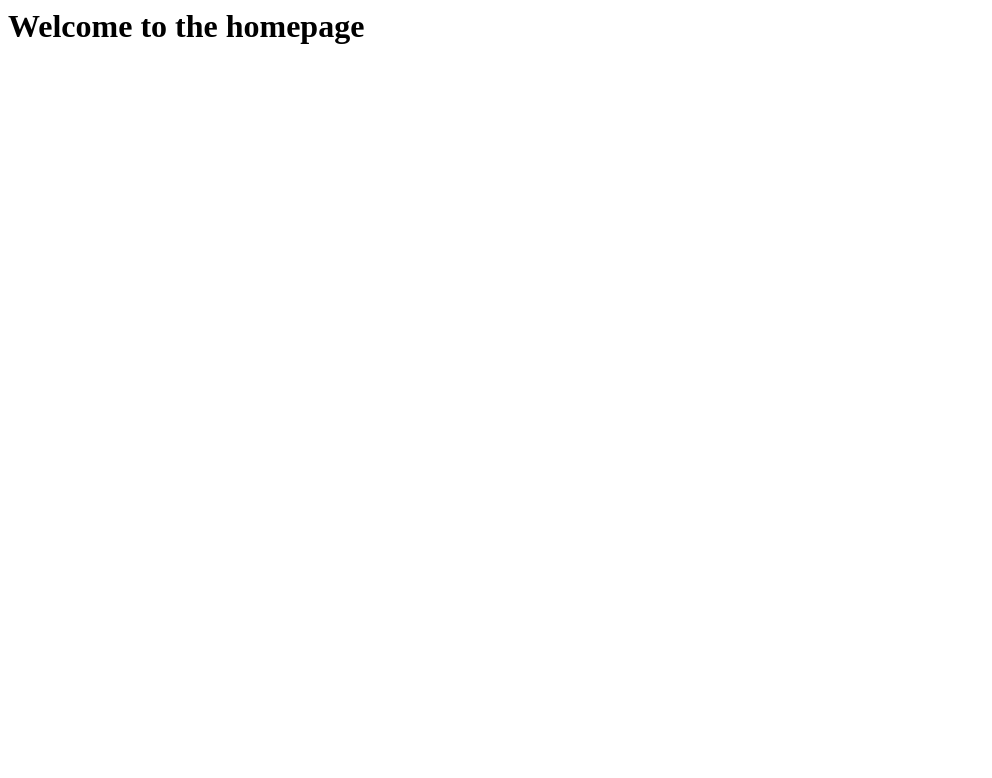
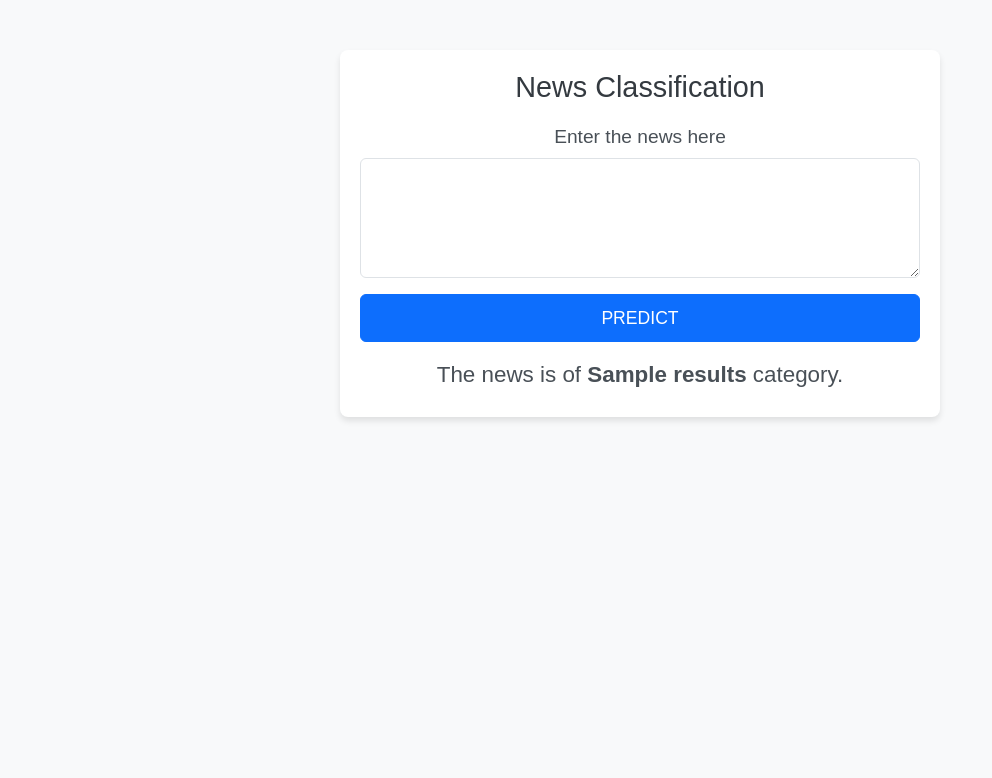
Before and after one commit to Rgarlay/News_Classification, a Flask app: template templates/index.html in a window 1280 px wide. Shown: the top 778 px of the page, without its empty margins (0-992 px from the left). Run offline with Flask 3, Linux system fonts and the light colour scheme; the template is opened without the code that fills it: most values are stand-ins (such as "Sample title", 1, 10 or a date in 2020); some libraries are stand-ins or nearby versions.

Commit message:
Update index.html

```diff
--- a/templates/index.html
+++ b/templates/index.html
@@ -1 +1,79 @@
-<h1>Welcome to the homepage</h1>
+<!DOCTYPE html>
+<html lang="en">
+
+<head>
+    <meta charset="UTF-8">
+    <meta name="viewport" content="width=device-width, initial-scale=1.0">
+    <title>News Classification</title>
+    <link rel="stylesheet" href="path/to/bootstrap.css">
+    <style>
+        body {
+            background-color: #f8f9fa;
+            font-family: Arial, sans-serif;
+        }
+
+        .login {
+            max-width: 600px;
+            margin: 50px auto;
+            background: #ffffff;
+            padding: 20px;
+            border-radius: 8px;
+            box-shadow: 0 4px 6px rgba(0, 0, 0, 0.1);
+        }
+
+        h1 {
+            font-size: 1.8rem;
+            margin-bottom: 20px;
+            text-align: center;
+            color: #343a40;
+        }
+
+        h2 {
+            font-size: 1.4rem;
+            margin-top: 20px;
+            text-align: center;
+            color: #495057;
+        }
+
+        .btn-primary {
+            width: 100%;
+            padding: 10px;
+            font-size: 1.1rem;
+            text-transform: uppercase;
+        }
+
+        .form-control {
+            width: 100%;
+            height: 120px;
+            resize: vertical;
+            overflow-wrap: break-word;
+            white-space: pre-wrap;
+        }
+
+        .sub-heading {
+            font-size: 1.2rem;
+            color: #495057;
+            margin-bottom: 10px;
+        }
+    </style>
+</head>
+
+<body>
+    <div class="login">
+        <h1>News Classification</h1>
+        <form action="{{ url_for('predict_news') }}" method="post">
+            <div class="mb-3">
+                <h2 class="sub-heading">Enter the news here</h2>
+                <textarea id="news_text" class="form-control" name="news_text" required></textarea>
+            </div>
+            <div class="mb-3">
+                <input class="btn btn-primary" type="submit" value="Predict">
+            </div>
+        </form>
+        <h2>
+            The news is of <strong>{{ results }}</strong> category.
+        </h2>
+    </div>
+</body>
+
+</html>
```
